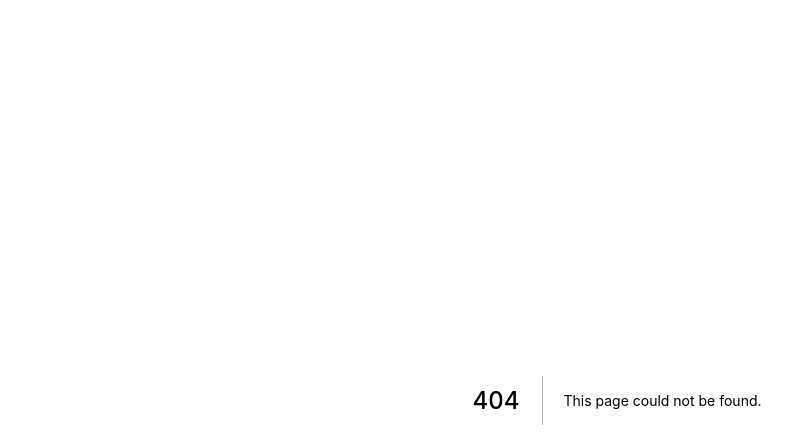
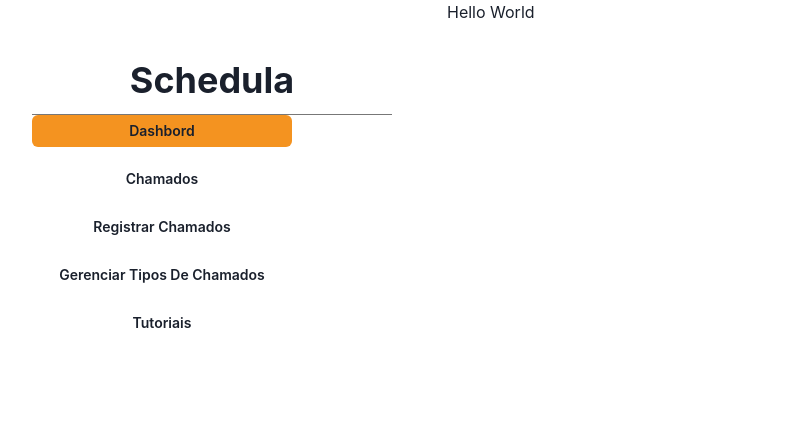
Before and after one commit to fga-eps-mds/2022-1-schedula-front, a Next.js app: page /listaCategoria in a window 1280 px wide. Before the commit this address had no page. Shown: the top 448 px of the page, without its empty margins (23-815 px from the left). Built offline with nearby package versions, Linux system fonts and the light colour scheme.

Commit message:
Layout schedula

```diff
--- /dev/null
+++ b/src/layout/DefaultLayout.tsx
@@ -0,0 +1,65 @@
+import { Heading, Flex, Button, Stack } from '@chakra-ui/react';
+import type { NextPage } from 'next';
+import { DashbordOptions } from '../styles/components/DashbordOptions';
+import { ReactNode } from 'react';
+
+interface DefaultLayoutProps {
+    children: ReactNode
+}
+
+const DefaultLayout = ({children}: DefaultLayoutProps) => {
+
+    const MenuHeadStyle ={
+        boxSizing: 'border-box',
+        borderBottom: '1px solid',
+        width: '360px',
+        height: '60px',
+        borderColor: '#777777'
+    }
+
+    return(
+        <>
+        <div style={{display: 'flex'}}>
+            <div Background-color='#E5E5E5' style = {{margin: '55px'}}>
+                <Flex
+                    align="center"
+                    justify="center"
+                    style = {MenuHeadStyle}>
+                    <Heading width={210} height={51} margin = '0 auto' size='xl' textAlign='center'>
+                        Schedula
+                    </Heading>
+                </Flex>
+
+                <Stack spacing={4} direction='column' align='left' w={360}>
+                    <DashbordOptions isActive>
+                        Dashbord
+                    </DashbordOptions>
+                    <DashbordOptions>
+                        Chamados
+                    </DashbordOptions>
+                    <DashbordOptions>
+                        Registrar Chamados
+                    </DashbordOptions>
+                    <DashbordOptions>
+                        Gerenciar Tipos De Chamados
+                    </DashbordOptions>
+                    <DashbordOptions>
+                        Tutoriais
+                    </DashbordOptions>
+                </Stack>
+
+
+            </div>
+
+            <main style = {{width: '100%'}}>{children}</main>
+        </div>
+
+        {/* <footer style = {{bottom: '100%'}}>
+            Hello World
+        </footer> */}
+
+        </>
+    );
+}
+
+export default DefaultLayout
--- a/src/pages/_app.tsx
+++ b/src/pages/_app.tsx
@@ -4,11 +4,27 @@ import { ChakraProvider } from '@chakra-ui/react';
 
 import '../styles/globals.css';
 import 'react-toastify/dist/ReactToastify.css';
+import { ColorTheme } from '../styles/ColorTheme';
+import { ReactElement, ReactNode } from 'react';
+import type { NextPage } from 'next';
 
-function MyApp({ Component, pageProps }: AppProps) {
+type NextPageWithLayout = NextPage & {
+  getLayout?: (page: ReactElement) => ReactNode;
+  auth?: boolean;
+};
+
+type AppPropsWithLayout = AppProps & {
+  Component: NextPageWithLayout;
+};
+
+function MyApp({
+  Component,
+  pageProps,
+}: AppPropsWithLayout) {
+  const getLayout = Component.getLayout ?? ((page) => page);
   return (
-    <ChakraProvider>
-      <Component {...pageProps} />
+    <ChakraProvider resetCSS theme={ColorTheme}>
+      {getLayout(<Component {...pageProps} />)}
       <ToastContainer />
     </ChakraProvider>
   );
--- /dev/null
+++ b/src/pages/listaCategoria.tsx
@@ -0,0 +1,19 @@
+import { NextPage } from "next"
+import { ReactNode } from "react"
+import DefaultLayout from "../layout/DefaultLayout"
+
+const listaCategoria = () => {
+    return(
+        <>
+            <h1 style = {{width: '100%'}}>Hello World</h1>
+        </>
+    )
+}
+listaCategoria.getLayout = (page: ReactNode) => {
+    return(
+        <DefaultLayout>
+            {page}
+        </DefaultLayout>
+    )
+}
+export default listaCategoria
--- /dev/null
+++ b/src/styles/ColorTheme.ts
@@ -0,0 +1,11 @@
+import { extendTheme } from "@chakra-ui/react";
+
+export const ColorTheme = extendTheme({
+    colors: {
+        primary: "#F49320",
+        secondary: "#111111",
+        highlights: "#F49320",
+        warning: "#000000",
+        danger: "#000000",
+    }
+})
--- /dev/null
+++ b/src/styles/components/DashbordOptions.tsx
@@ -0,0 +1,13 @@
+import { Button } from "@chakra-ui/react"
+import { ReactNode } from "react"
+
+interface DashbordOptionsProps {
+    children: ReactNode
+    isActive?: boolean
+}
+
+export const DashbordOptions = ({children, isActive}:DashbordOptionsProps) => {
+    return(
+        <Button bg={(isActive == true ? "primary" : "white")} size='sm' w={260}> {children} </Button>
+    )
+}
```
Also changed, not shown: src/pages/lista_categoria.tsx (deleted, +0 -52 lines).
